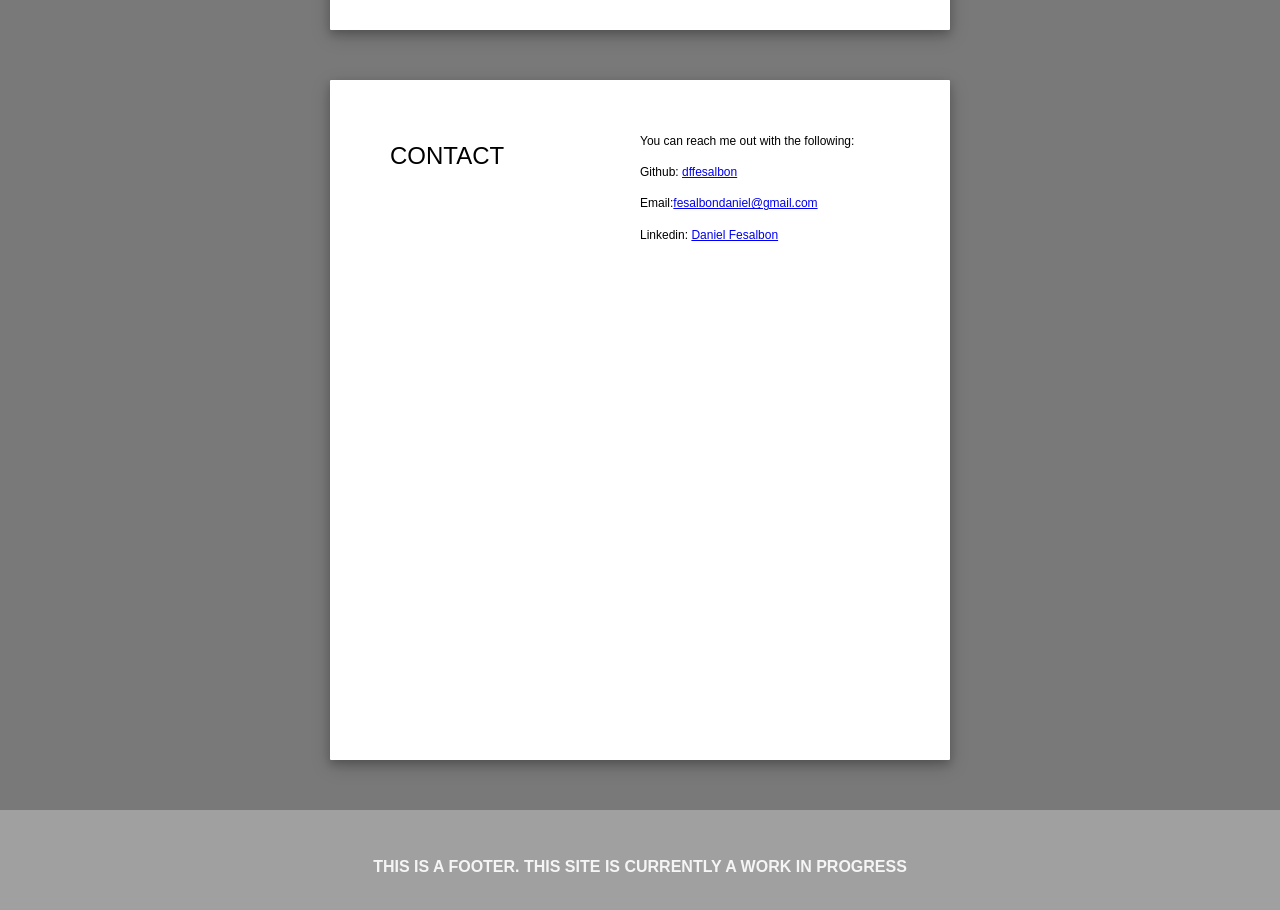
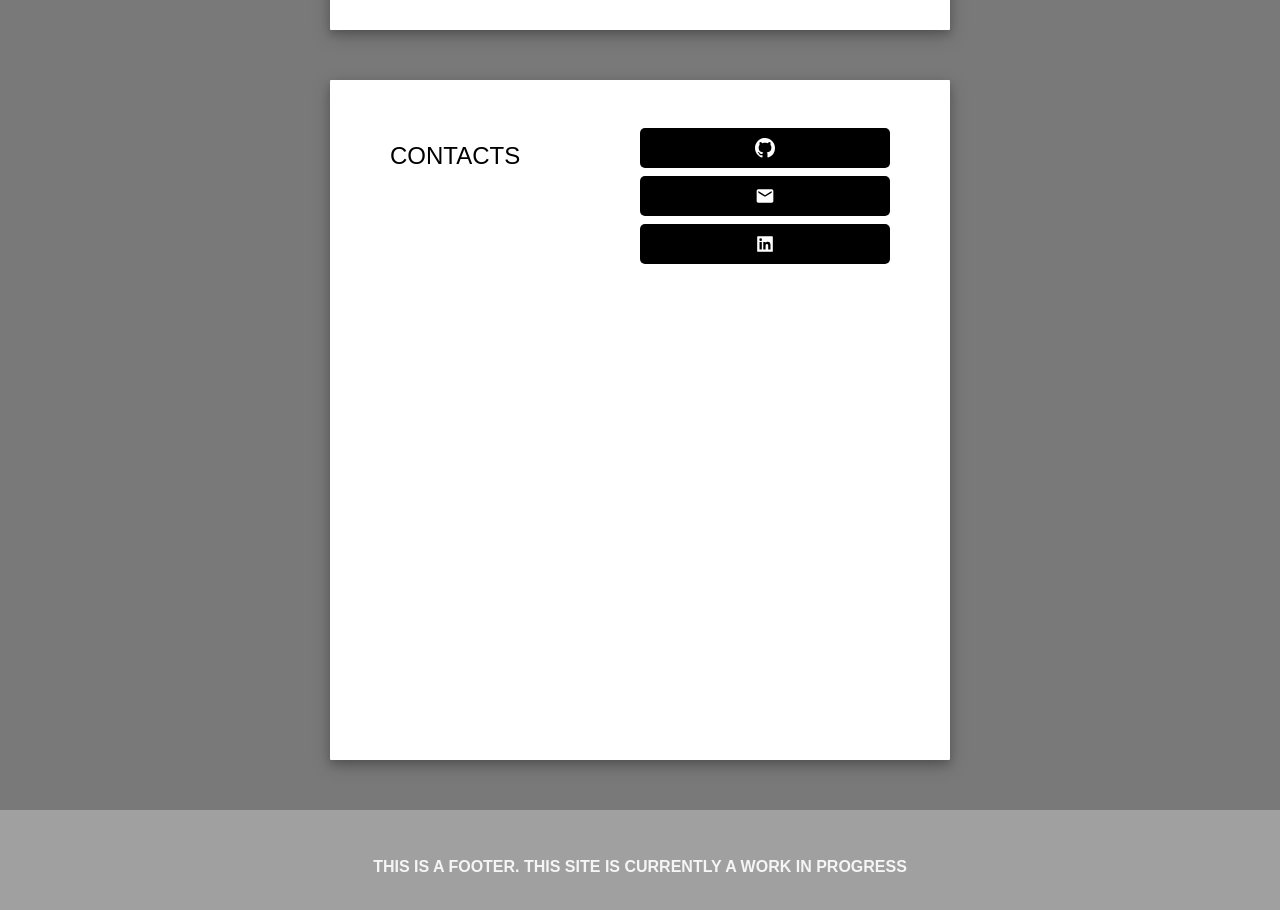
Before and after one commit to dffesalbon/dffesalbon.github.io, a React (Create React App) app: page / in a window 1280 px wide. Shown: the part 2960-3870 px from the top of the page. Built offline with nearby package versions, Linux system fonts and the light colour scheme.

Commit message:
update contact section

```diff
--- a/src/components/contact/Contact.css
+++ b/src/components/contact/Contact.css
@@ -1,3 +1,22 @@
 .links {
   font-size: 12px;
 }
+
+.contact {
+  height: 40px;
+  border-radius: 5px;
+  background-color: black;
+  margin: 8px 0px;
+}
+
+.contact-icon {
+  font-size: 20px;
+  margin: auto;
+  text-align: center;
+  height: 100%;
+  padding-top: 10px;
+}
+
+.contact-icon a {
+  color: white;
+}
--- a/src/components/contact/Contact.js
+++ b/src/components/contact/Contact.js
@@ -1,16 +1,41 @@
 import "./Contact.css";
-
+import { GoMarkGithub } from "react-icons/go";
+import { MdEmail } from "react-icons/md";
+import { AiFillLinkedin } from "react-icons/ai";
 const Contact = () => {
   return (
     <>
       <div className="card">
         <div className="row">
           <div className="column ">
-            <p className="title tile-column unselectable">Contact</p>
+            <p className="title tile-column unselectable">Contacts</p>
             <p></p>
           </div>
           <div className="column">
-            <p className="paragraph unselectable">
+            <div className="contact">
+              <div className="contact-icon">
+                <a href="https://github.com/dffesalbon">
+                  <GoMarkGithub />
+                </a>
+              </div>
+            </div>
+
+            <div className="contact">
+              <div className="contact-icon">
+                <a href="mailto:fesalbondaniel@gmail.com">
+                  <MdEmail />
+                </a>
+              </div>
+            </div>
+
+            <div className="contact">
+              <div className="contact-icon">
+                <a href="https://www.linkedin.com/in/daniel-fesalbon-a416261ba/">
+                  <AiFillLinkedin />
+                </a>
+              </div>
+            </div>
+            {/*<p className="paragraph unselectable">
               You can reach me out with the following:
             </p>
             <p className="paragraph unselectable">
@@ -27,7 +52,7 @@ const Contact = () => {
               <a href="https://www.linkedin.com/in/daniel-fesalbon-a416261ba/">
                 Daniel Fesalbon
               </a>
-            </p>
+            </p>*/}
           </div>
         </div>
       </div>
```
